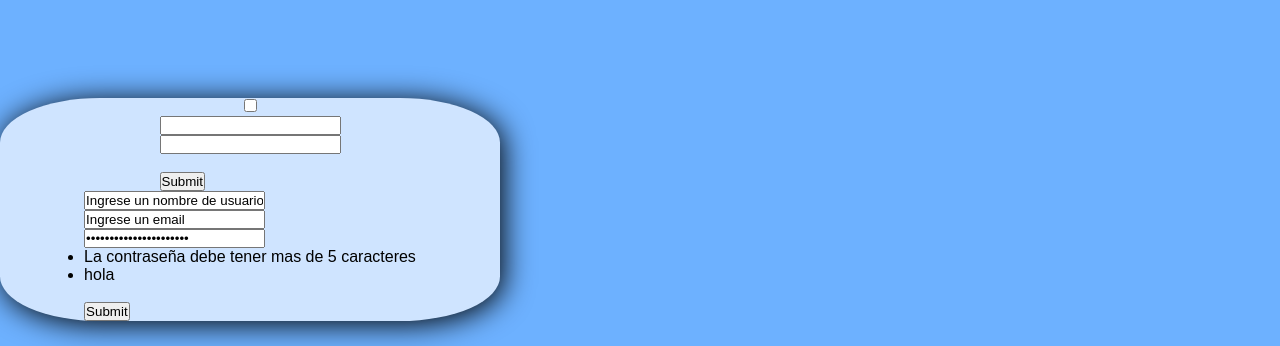
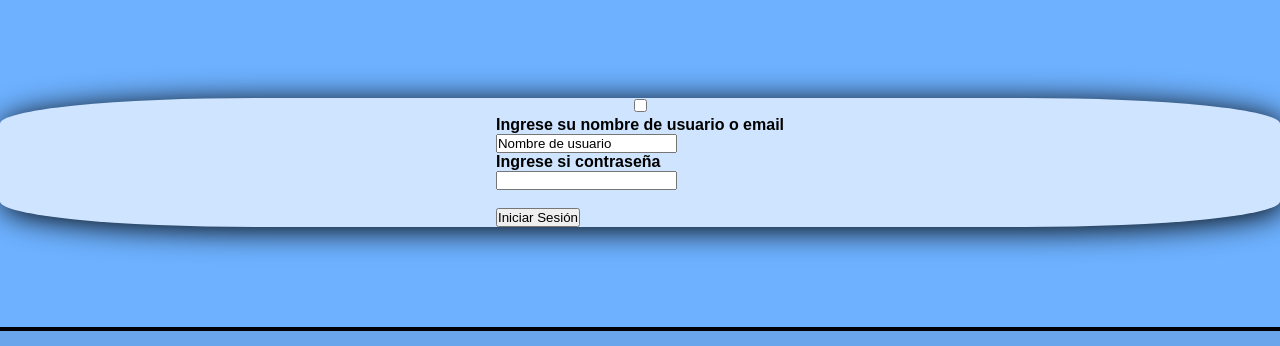
Before and after one commit to MatiasBlanco0/B-Ready, a plain HTML site: page Front-end/reg.html in a window 1280 px wide. Shown: the part 110-456 px from the top of the page. Drawn offline with Linux system fonts and the light colour scheme; a web font is replaced by a local one.

Commit message:
Agregar texto
agregue texto a los inputs

```diff
--- a/Front-end/reg.css
+++ b/Front-end/reg.css
@@ -10,6 +10,10 @@
     box-sizing: border-box;
 }
 
+.Register{
+    display: none;
+}
+
 header{
     width: 100%;
     background-color: #4990e7d0;
@@ -18,6 +22,7 @@ header{
     align-items: center;
     padding: 10px 10px 10px 5px;
     z-index: 9999;
+    justify-content: center;
 }
 
 .navegador{
@@ -49,13 +54,12 @@ section{
 
 .contenedorForm{
     background-color: #cfe4ff;
-    box-shadow: 3px 3px 30px #000;
-    border-radius: 20%;
     display: flex;
     flex-direction: column;
-    width: 500px;
     justify-content: center;
     align-items: center;
+    border-radius: 20%;
+    box-shadow: 3px 3px 30px #000;
 }
 
 footer{
--- a/Front-end/reg.html
+++ b/Front-end/reg.html
@@ -34,23 +34,28 @@
                <span class="slider"></span>
             </label>
             <div class="LogIn">
-                <input type="text">
+                <h4>Ingrese su nombre de usuario o email</h4>
+                <input type="text" value="Nombre de usuario">
                 <br>
+                <h4>Ingrese si contraseña</h4>
                 <input type="password">
                 <br><br>
-                <input type="submit">
+                <input type="submit" value="Iniciar Sesión">
             </div>
             <div class="Register">
-                <input type="text" value="Ingrese un nombre de usuario">
+                <h4>Introduzca un nombre de usuario</h4>
+                <input type="text" value="Nombre de usuario">
                 <br>
-                <input type="email" value="Ingrese un email"><br>
-                <input type="password" value="Ingrese una contraseña"><br>
+                <h4>Introduzca un email</h4>
+                <input type="email" value="Email"><br>
+                <h4>Introduzca una contraseña</h4>
+                <input type="password"><br>
                 <ul>
                     <li>La contraseña debe tener mas de 5 caracteres</li>
                     <li>hola</li>
                 </ul>
                 <br>
-                <input type="submit">
+                <input type="submit" value="Registrarse">
             </div>
         </div>
     </section>
```
